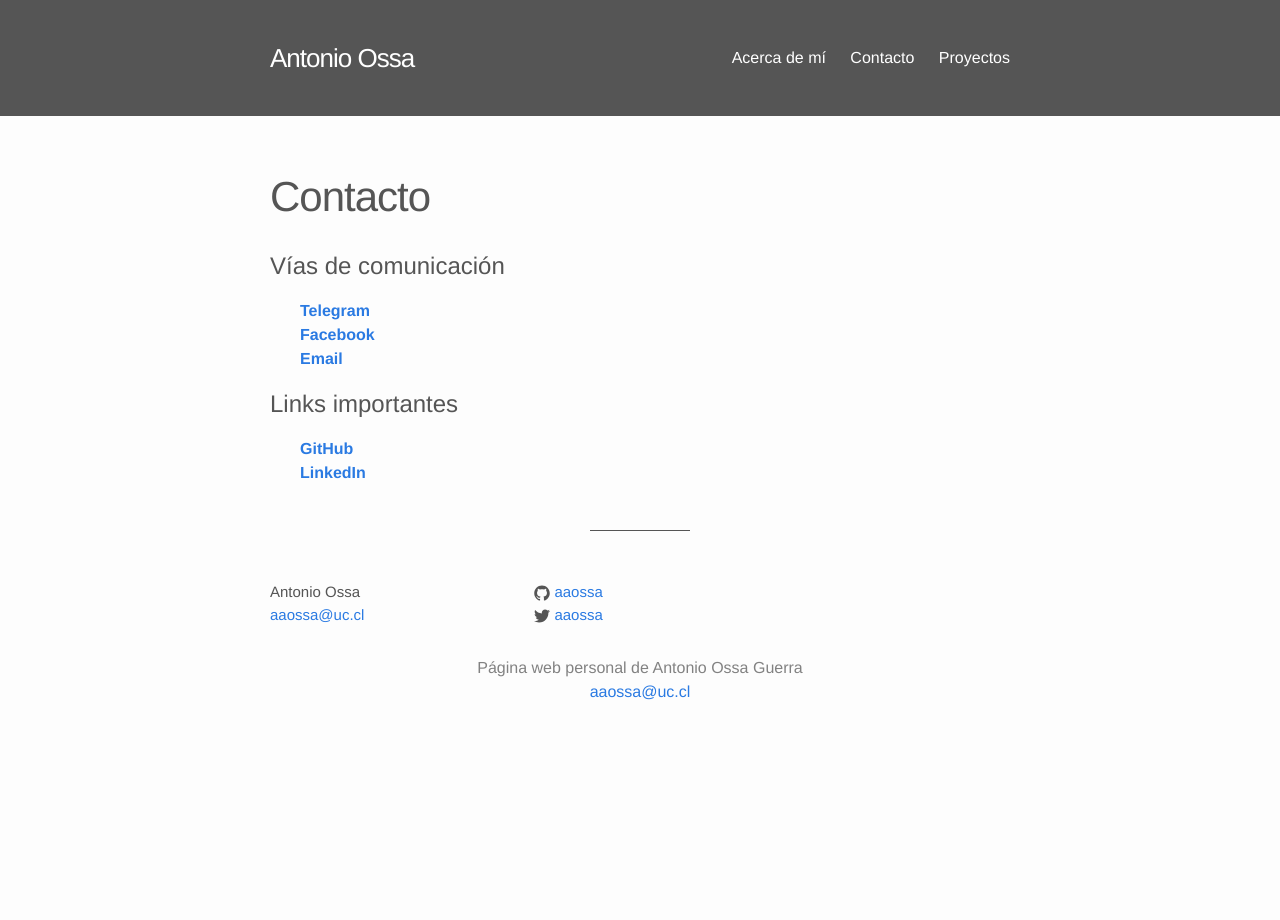
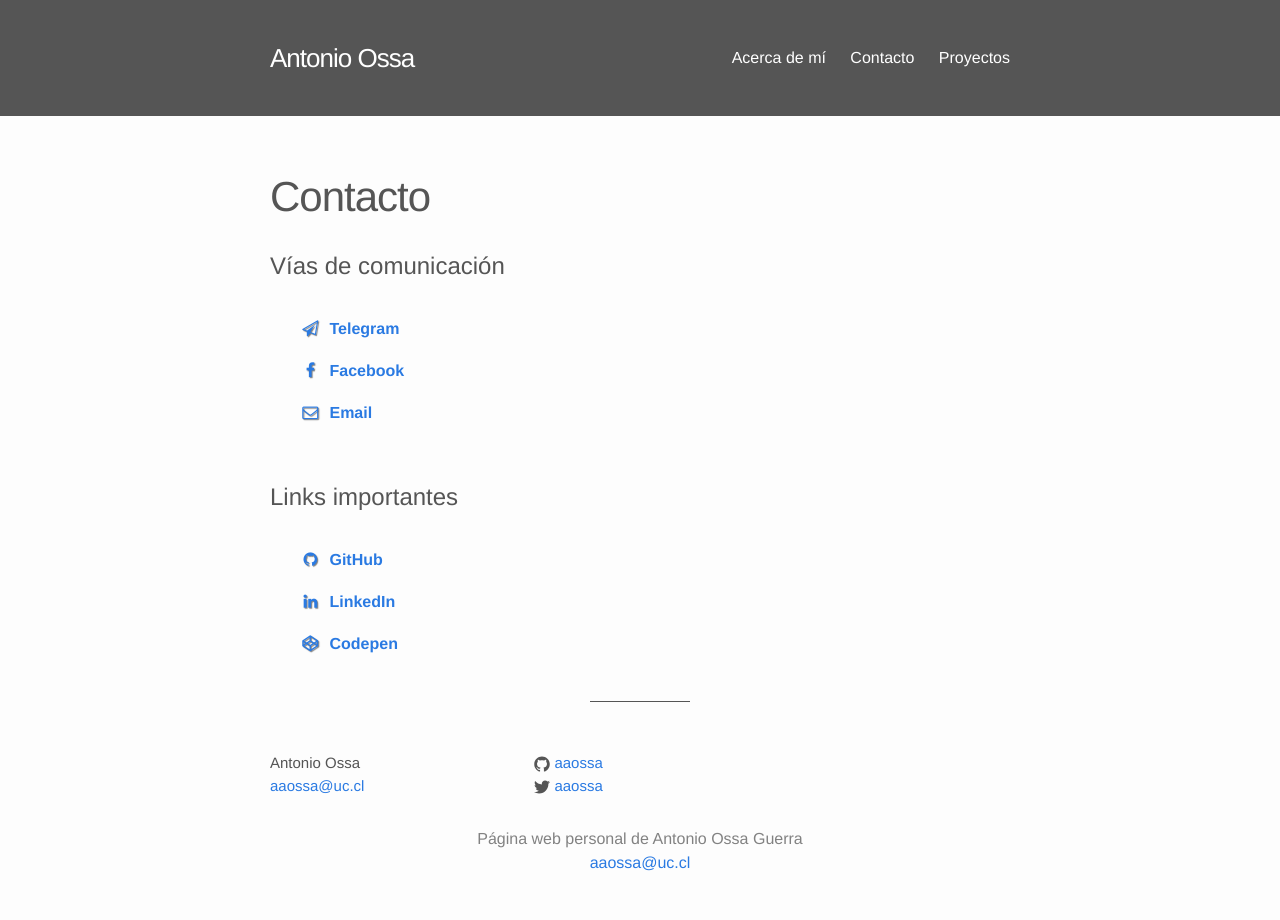
Before and after one commit to Normatica/aaossa.github.io, a Jekyll site: the page built from contact.md, in a window 1280 px wide. Built offline with Jekyll 4.4.1, drawn with Linux system fonts in a browser that asks for light colours; nearby versions of some CDN libraries.

Commit message:
New contact page

```diff
--- a/_includes/head.html
+++ b/_includes/head.html
@@ -9,4 +9,18 @@
   <link rel="stylesheet" href="{{ "/css/main.css" | prepend: site.baseurl }}">
   <link rel="canonical" href="{{ page.url | replace:'index.html','' | prepend: site.baseurl | prepend: site.url }}">
   <link rel="alternate" type="application/rss+xml" title="{{ site.title }}" href="{{ "/feed.xml" | prepend: site.baseurl | prepend: site.url }}">
+
+  <link rel="stylesheet" href="https://maxcdn.bootstrapcdn.com/font-awesome/4.5.0/css/font-awesome.min.css">
+
+  {% if page.custom_css %}
+  {% for stylesheet in page.custom_css %}
+  <link rel="stylesheet" href="/css/{{ stylesheet }}.css" media="screen" type="text/css">
+  {% endfor %}
+  {% endif %}
+
+  {% if page.custom_js %}
+  {% for js_file in page.custom_js %}
+  <script src='/js/{{ js_file }}.js' type="text/javascript"></script>
+  {% endfor %}
+  {% endif %}
 </head>
--- a/contact.md
+++ b/contact.md
@@ -2,19 +2,25 @@
 layout: page
 title: Contacto
 permalink: /contacto/
+
+custom_css: contact
+custom_js: contact
 ---
 
 # Vías de comunicación
 
-<ul style="list-style-type:none">
-	<li><a href="https://telegram.me/aaossa"><strong>Telegram</strong></a></li>
-	<li><a href="https://www.facebook.com/aaossa"><strong>Facebook</strong></a></li>
-	<li><a href="mailto:aaossa@uc.cl"><strong>Email</strong></a></li>
+<ul id="lista_1" style="list-style-type:none">
+	<li><a href="https://telegram.me/aaossa"><i class="fa fa-paper-plane-o fa-fw"></i><strong>&nbsp; Telegram</strong></a></li>
+	<li><a href="https://www.facebook.com/aaossa"><i class="fa fa-facebook fa-fw"></i><strong>&nbsp; Facebook</strong></a></li>
+	<li><a href="mailto:aaossa@uc.cl"><i class="fa fa-envelope-o fa-fw"></i><strong>&nbsp; Email</strong></a></li>
 </ul>
+
+<br>
 
 # Links importantes
 
-<ul style="list-style-type:none">
-  <li><a href="https://github.com/aaossa"><strong>GitHub</strong></a></li>
-  <li><a href="https://www.linkedin.com/in/aaossa"><strong>LinkedIn</strong></a></li>
+<ul id="lista_2" style="list-style-type:none">
+  <li><a href="https://github.com/aaossa"><i class="fa fa-github fa-fw"></i><strong>&nbsp; GitHub</strong></a></li>
+  <li><a href="https://www.linkedin.com/in/aaossa"><i class="fa fa-linkedin fa-fw"></i><strong>&nbsp; LinkedIn</strong></a></li>
+  <li><a href="http://codepen.io/aaossa"><i class="fa fa-codepen fa-fw"></i><strong>&nbsp; Codepen</strong></a></li>
 </ul>
--- /dev/null
+++ b/css/contact.css
@@ -0,0 +1,32 @@
+.contact_hyperlink {
+	bottom: 0; left: 0; right: 0;
+	position: absolute;
+	text-decoration: none;
+}
+
+.contact_hyperlink:hover {
+	text-decoration: none;
+}
+
+.contact_icon {
+	position: relative;
+	text-shadow: 1px 1px 1px grey;
+}
+
+.contact_list_item {
+	position: relative;
+	height: 2em;
+	padding-bottom: 5px;;
+	padding-top: 5px;
+}
+
+.animated_contact_icon {
+	animation: rotate_and_scale 1s infinite ease-in-out;
+}
+
+@keyframes rotate_and_scale {
+	0% { transform: rotate(0deg); font-size: 14px; }
+	50% { transform: rotate(360deg); font-size: 24px; }
+	90% { transform: rotate(360deg); font-size: 24px; }
+	100% { transform: rotate(360deg); font-size: 14px; }
+}
--- /dev/null
+++ b/js/contact.js
@@ -0,0 +1,29 @@
+function toggle(a) {
+	if (a.tagName !== 'A') { var a = a.parentElement; }
+	var i = a.getElementsByTagName("i")[0];
+	var className = i.getAttribute("class");
+	var position_icon = className.indexOf("animated_contact_icon");
+	if (position_icon === -1) {
+		i.className += " animated_contact_icon";
+	} else {
+		i.className = className.substring(0, position_icon - 1);
+	}
+}
+
+window.onload = function() {
+	var ids = ["lista_1", "lista_2"];
+	for (var _id = 0; _id < ids.length; _id++) {
+		var lista = document.getElementById(ids[_id]).getElementsByTagName("li");
+		console.log(lista.length);
+		for (var i = 0; i < lista.length; i++) {
+			var li = lista[i];
+			li.className = "contact_list_item";
+			var a = li.getElementsByTagName("a")[0];
+			a.className = "contact_hyperlink";
+			a.addEventListener('mouseover', function(event) { toggle(event.target || event.srcElement); });
+			a.addEventListener('mouseout', function(event) { toggle(event.target || event.srcElement); });
+			var ic = a.getElementsByTagName("i")[0];
+			ic.className = ic.className + " contact_icon";
+		}
+	}
+};
```
Also changed, not shown: README.md (+3 -1 lines).
